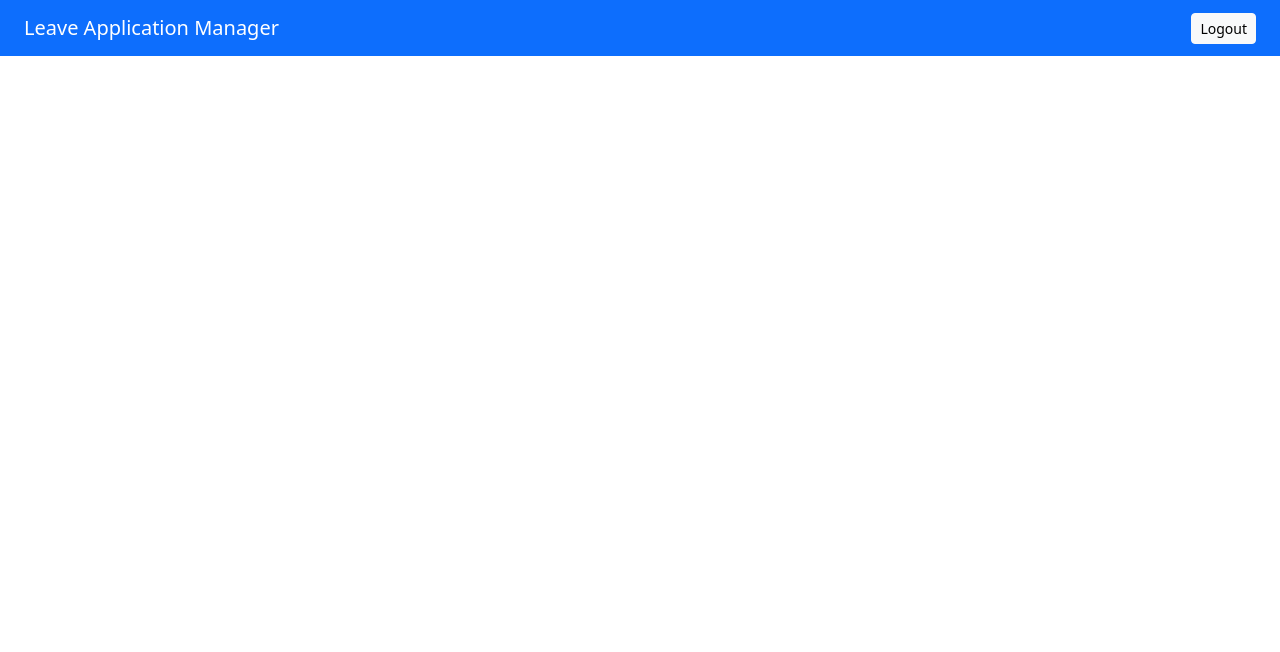
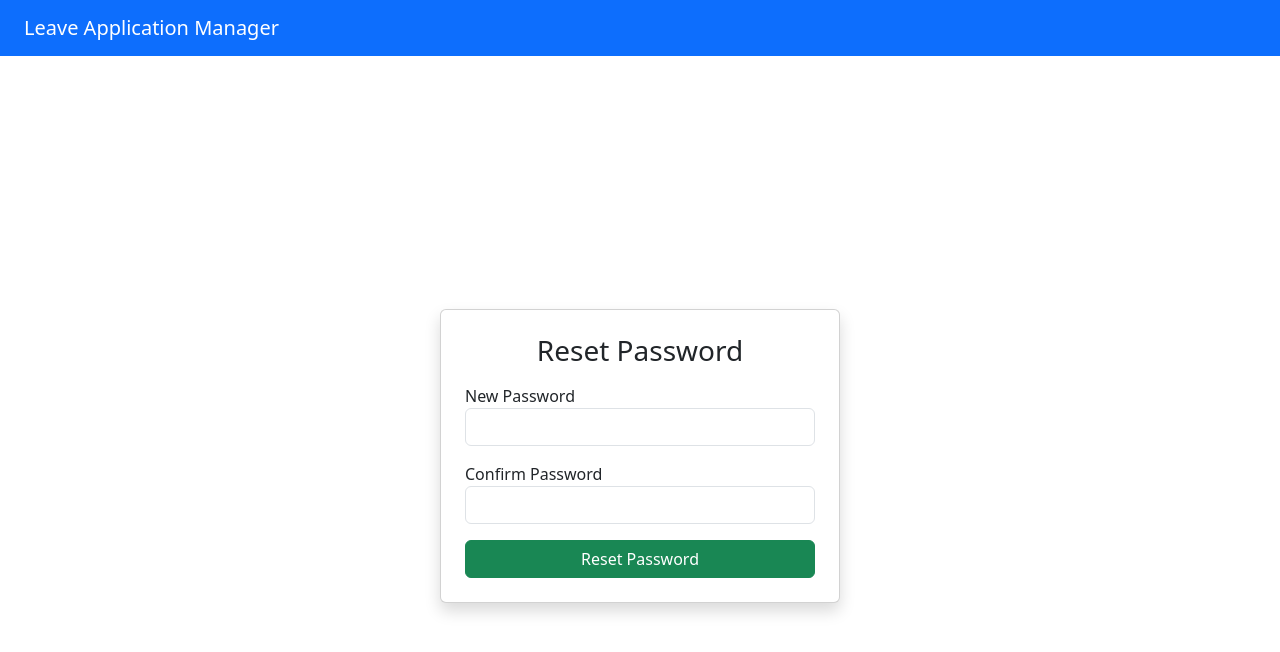
Before and after one commit to SHARMA-SAURAV/leave_application, a React (Vite) app: page /reset-password in a window 1280 px wide. Shown: the top 652 px of the page. Built offline with nearby package versions, Linux system fonts and the light colour scheme.

Commit message:
done with some frontend changes to load more data and update GUI

```diff
--- a/src/App.jsx
+++ b/src/App.jsx
@@ -35,6 +35,8 @@ import FLAPanel from './pages/FLAPanel';
 import Navbar from './components/Navbar';
 import LeaveStatus from './pages/LeaveStatus';
 import EntrySlipStatus from './pages/EntrySlipStatus';
+import ForgotPassword from './pages/ForgotPassword';
+import ResetPassword from './pages/ResetPassword';
 
 function App() {
   return (
@@ -44,6 +46,8 @@ function App() {
         <Route path="/" element={<Login />} />
       <Route path="/register" element={<Register />} />
       <Route path="/login" element={<Login />} />
+      <Route path="/forgot-password" element={<ForgotPassword />} />
+      <Route path="/reset-password" element={<ResetPassword />} />
       <Route path="/dashboard" element={<Dashboard />} />
       <Route path="/apply-leave" element={<ApplyLeave />} />
       <Route path="/sla-dashboard" element={<SLAPanel />} />
--- a/src/components/LeaveRequestTables.jsx
+++ b/src/components/LeaveRequestTables.jsx
@@ -106,9 +106,13 @@ export function LeaveDetailsText({ request }) {
     <>
       <ListCardLine label="Employee Name" value={request.requestedBy.name} />
       <ListCardLine label="Employee Email" value={request.requestedBy.email} />
+      <ListCardLine label="Employee ID" value={request.requestedBy.employeeId} />
+      <ListCardLine label="Department" value={request.requestedBy.department} />
       <ListCardLine label="Start Date" value={new Date(request.startDate).toLocaleDateString()} />
       <ListCardLine label="End Date" value={new Date(request.endDate).toLocaleDateString()} />
       <ListCardLine label="Reason" value={request.reason} />
+
+
       {request.substitute !== null && <ListCardLine label="Substitute" value={request.substitute} />}
       <ListCardLine label="CL Leaves" value={request.clLeaves} />
       <ListCardLine label="PL Leaves" value={request.plLeaves} />
--- a/src/components/Navbar.jsx
+++ b/src/components/Navbar.jsx
@@ -1,15 +1,69 @@
+// import React from 'react';
+// import { useNavigate } from 'react-router-dom';
+
+// const Navbar = () => {
+//   const navigate = useNavigate();
+
+//   const handleLogout = () => {
+//     localStorage.clear();
+//     navigate('/login');
+//   };
+
+//   const email = localStorage.getItem('email');
+
+//   return (
+//     <nav className="navbar navbar-expand-lg navbar-dark bg-primary px-4">
+//       <a className="navbar-brand" href="/dashboard">
+//         Leave Application Manager
+//       </a>
+
+//       <div className="collapse navbar-collapse justify-content-end">
+//         <ul className="navbar-nav">
+//           {email && (
+//             <li className="nav-item me-3">
+//               <span className="navbar-text text-white">Hello, {email}</span>
+//             </li>
+//           )}
+//           <li className="nav-item me-2">
+//             <button
+//               className="btn btn-outline-light btn-sm"
+//               onClick={() => navigate('/dashboard')}
+//             >
+//               Dashboard
+//             </button>
+//           </li>
+
+//           <li className="nav-item">
+//             <button className="btn btn-light btn-sm" onClick={handleLogout}>
+//               Logout
+//             </button>
+//           </li>
+
+//         </ul>
+//       </div>
+//     </nav>
+//   );
+// };
+
+// export default Navbar;
+
+
+
+
+
+
+
 import React from 'react';
 import { useNavigate } from 'react-router-dom';
 
 const Navbar = () => {
   const navigate = useNavigate();
+  const email = localStorage.getItem('email');
 
   const handleLogout = () => {
     localStorage.clear();
     navigate('/login');
   };
-
-  const email = localStorage.getItem('email');
 
   return (
     <nav className="navbar navbar-expand-lg navbar-dark bg-primary px-4">
@@ -18,17 +72,27 @@ const Navbar = () => {
       </a>
 
       <div className="collapse navbar-collapse justify-content-end">
-        <ul className="navbar-nav">
+        <ul className="navbar-nav align-items-center">
           {email && (
+            <>
               <li className="nav-item me-3">
                 <span className="navbar-text text-white">Hello, {email}</span>
               </li>
-          )}
+              <li className="nav-item me-2">
+                <button
+                  className="btn btn-outline-light btn-sm"
+                  onClick={() => navigate('/dashboard')}
+                >
+                  Dashboard
+                </button>
+              </li>
               <li className="nav-item">
                 <button className="btn btn-light btn-sm" onClick={handleLogout}>
                   Logout
                 </button>
               </li>
+            </>
+          )}
         </ul>
       </div>
     </nav>
--- a/src/pages/FLAPanel.jsx
+++ b/src/pages/FLAPanel.jsx
@@ -243,7 +243,11 @@ const FLAPanel = () => {
           <div key={slip.id} className="card shadow-sm mb-4">
             <div className="card-body">
               <h5 className="card-title text-dark">Entry Slip</h5>
-              <p><strong>Created By:</strong> {slip.createdBy?.email}</p>
+              <p><strong>Employee Name:</strong> {slip.createdBy?.name}</p>
+              <p><strong>Email:</strong> {slip.createdBy?.email}</p>
+              <p><strong>Department:</strong> {slip.createdBy?.department}</p>
+              <p><strong>Employee ID:</strong> {slip.createdBy?.employeeId}</p>
+
               <p><strong>Date:</strong> {slip.date}</p>
               <p><strong>Time:</strong> {slip.inTime} - {slip.outTime}</p>
               <p><strong>Reason:</strong> {slip.reason}</p>
--- /dev/null
+++ b/src/pages/ForgotPassword.jsx
@@ -0,0 +1,57 @@
+import React, { useState } from 'react';
+import api from '../services/api';
+
+const ForgotPassword = () => {
+  const [email, setEmail] = useState('');
+  const [status, setStatus] = useState(null);
+
+  const handleSubmit = async (e) => {
+    e.preventDefault();
+    try {
+      await api.post('/auth/forgot-password', null, { params: { email } });
+      setStatus('success');
+    } catch (err) {
+      console.error('Error sending reset email:', err);
+      setStatus('error');
+    }
+  };
+
+  return (
+    <div className="container d-flex justify-content-center align-items-center vh-100">
+      <div className="card shadow p-4" style={{ width: '100%', maxWidth: '400px' }}>
+        <h3 className="text-center mb-3">Forgot Password</h3>
+        <p className="text-muted text-center">Enter your email to receive a reset link.</p>
+
+        <form onSubmit={handleSubmit}>
+          <div className="mb-3">
+            <label>Email address</label>
+            <div className="input-group">
+              <span className="input-group-text">
+                <i className="fas fa-envelope"></i>
+              </span>
+              <input
+                type="email"
+                className="form-control"
+                value={email}
+                onChange={(e) => setEmail(e.target.value)}
+                placeholder="you@example.com"
+                required
+              />
+            </div>
+          </div>
+
+          <button className="btn btn-primary w-100" type="submit">Send Reset Link</button>
+
+          {status === 'success' && (
+            <p className="text-success mt-3 text-center">Reset link sent! Check your email.</p>
+          )}
+          {status === 'error' && (
+            <p className="text-danger mt-3 text-center">Failed to send reset link. Try again.</p>
+          )}
+        </form>
+      </div>
+    </div>
+  );
+};
+
+export default ForgotPassword;
--- a/src/pages/HRPanel.jsx
+++ b/src/pages/HRPanel.jsx
@@ -146,7 +146,10 @@ const HRPanel = () => {
         entrySlips.map((slip) => (
           <div key={slip.id} className="card shadow-sm mb-4">
             <div className="card-body">
-              <p><strong>Created By:</strong> {slip.createdBy?.name} ({slip.createdBy?.email})</p>
+               <p><strong>Employee Name:</strong> {slip.createdBy?.name}</p>
+              <p><strong>Email:</strong> {slip.createdBy?.email}</p>
+              <p><strong>Department:</strong> {slip.createdBy?.department}</p>
+              <p><strong>Employee ID:</strong> {slip.createdBy?.employeeId}</p>
               <p><strong>Date:</strong> {slip.date}</p>
               <p><strong>Time:</strong> {slip.inTime} - {slip.outTime}</p>
               <p><strong>Reason:</strong> {slip.reason}</p>
--- a/src/pages/Login.jsx
+++ b/src/pages/Login.jsx
@@ -51,7 +51,7 @@
 
 import React, { useState } from 'react';
 import api from '../services/api';
-import { useNavigate } from 'react-router-dom';
+import { Link, useNavigate } from 'react-router-dom';
 
 const Login = () => {
   const navigate = useNavigate();
@@ -124,7 +124,8 @@ const Login = () => {
           <button type="submit" className="btn btn-primary w-100">Login</button>
 
           <div className="text-center mt-3">
-            <a href="#" className="text-decoration-none">Forgot password?</a>
+            {/* <a href="#" className="text-decoration-none">Forgot password?</a> */}
+            <Link to="/forgot-password" className="text-decoration-none">Forgot password?</Link>
           </div>
         </form>
       </div>
--- /dev/null
+++ b/src/pages/ResetPassword.jsx
@@ -0,0 +1,85 @@
+import React, { useState } from 'react';
+import { useLocation, useNavigate } from 'react-router-dom';
+import api from '../services/api';
+
+const ResetPassword = () => {
+  const navigate = useNavigate();
+  const location = useLocation();
+  const queryParams = new URLSearchParams(location.search);
+  const token = queryParams.get('token');
+
+  const [form, setForm] = useState({
+    newPassword: '',
+    confirmPassword: ''
+  });
+  const [message, setMessage] = useState('');
+
+  const handleChange = (e) => {
+    const { name, value } = e.target;
+    setForm({ ...form, [name]: value });
+  };
+
+  const handleSubmit = async (e) => {
+    e.preventDefault();
+
+    if (form.newPassword !== form.confirmPassword) {
+      setMessage('Passwords do not match');
+      return;
+    }
+
+    try {
+      await api.post('/auth/reset-password', {
+        token: token,
+        newPassword: form.newPassword
+      });
+
+      alert('Password reset successfully!');
+      navigate('/'); // go to login
+    } catch (err) {
+      console.error('Reset error:', err);
+      setMessage('Failed to reset password. Token may be invalid or expired.');
+    }
+  };
+
+  return (
+    <div className="container d-flex justify-content-center align-items-center vh-100">
+      <div className="card shadow p-4" style={{ width: '100%', maxWidth: '400px' }}>
+        <h3 className="text-center mb-3">Reset Password</h3>
+
+        <form onSubmit={handleSubmit}>
+          <div className="mb-3">
+            <label>New Password</label>
+            <input
+              type="password"
+              name="newPassword"
+              className="form-control"
+              value={form.newPassword}
+              onChange={handleChange}
+              required
+            />
+          </div>
+
+          <div className="mb-3">
+            <label>Confirm Password</label>
+            <input
+              type="password"
+              name="confirmPassword"
+              className="form-control"
+              value={form.confirmPassword}
+              onChange={handleChange}
+              required
+            />
+          </div>
+
+          {message && <p className="text-danger">{message}</p>}
+
+          <button type="submit" className="btn btn-success w-100">
+            Reset Password
+          </button>
+        </form>
+      </div>
+    </div>
+  );
+};
+
+export default ResetPassword;
--- a/src/pages/SLAPanel.jsx
+++ b/src/pages/SLAPanel.jsx
@@ -157,7 +157,10 @@ const SLAPanel = () => {
           <div key={slip.id} className="card shadow-sm mb-4">
             <div className="card-body">
               <h5 className="card-title text-dark">Entry Slip</h5>
-              <p><strong>Email:</strong> {slip.email}</p>
+             <p><strong>Employee Name:</strong> {slip.createdBy?.name}</p>
+              <p><strong>Email:</strong> {slip.createdBy?.email}</p>
+              <p><strong>Department:</strong> {slip.createdBy?.department}</p>
+              <p><strong>Employee ID:</strong> {slip.createdBy?.employeeId}</p>
               <p><strong>Date:</strong> {slip.date}</p>
               <p><strong>Time:</strong> {slip.inTime} - {slip.outTime}</p>
               <p><strong>Reason:</strong> {slip.reason}</p>
```
Also changed, not shown: src/pages/Dashboard.jsx (+87 -89 lines). Lines whose indentation alone changed are shown as unchanged.
